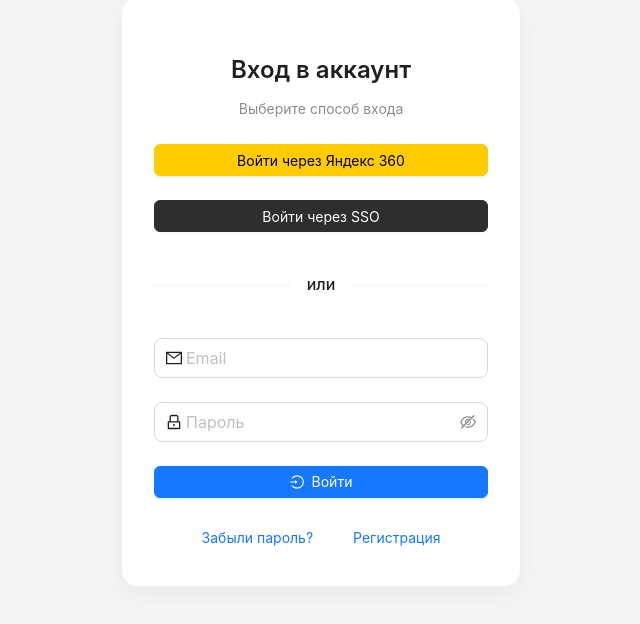
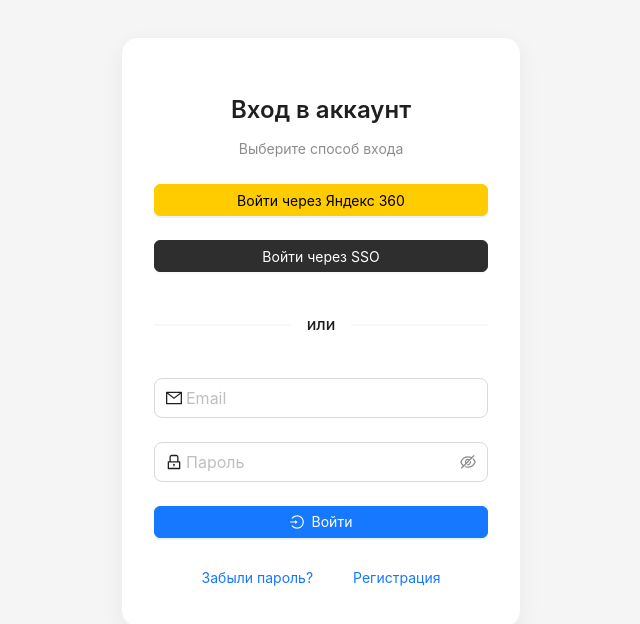
Before and after one commit to AlexStMEfan/ChatBot, a React (Create React App) app: page /login in a window 1280 px wide. Shown: the part 132-756 px from the top of the page, without its empty margins (319-959 px from the left). Built offline with nearby package versions, Linux system fonts and the light colour scheme.

Commit message:
Удаление авторизации для VK ID

```diff
--- a/src/pages/LoginPage.tsx
+++ b/src/pages/LoginPage.tsx
@@ -44,8 +44,9 @@
                 backgroundColor: '#f5f5f5',
                 display: 'flex',
                 justifyContent: 'center',
-                alignItems: 'center',
+                alignItems: 'flex-start',
                 padding: 24,
+                paddingTop: 64,
                 overflow: 'auto',
             }}
         >
```
